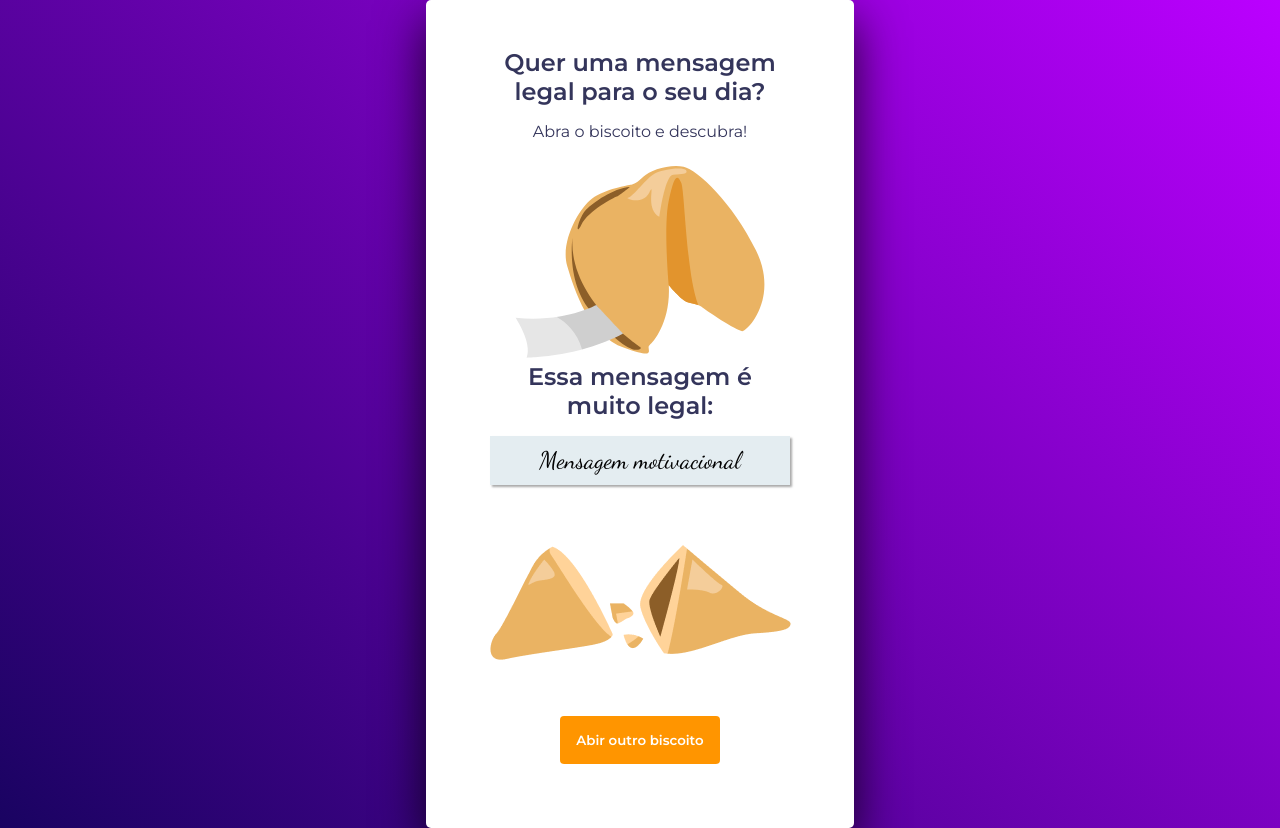
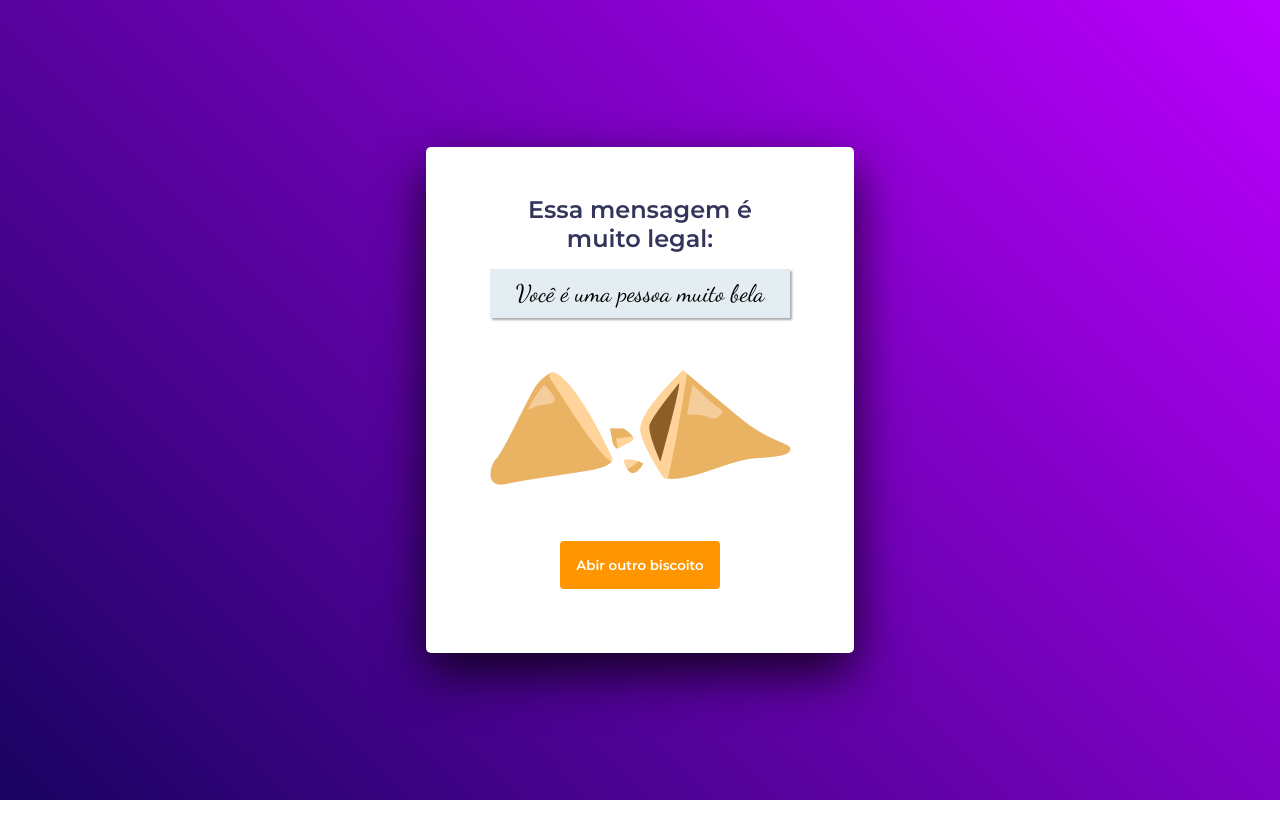
Before and after one commit to annaclaudiasabino/explorer, a plain HTML site: page stage05/Challenge - Biscoito da Sorte/index.html in a window 1280 px wide. Both pictures are taken after a click on the element 640 px from the left and 446 px from the top of the page. After the commit the page ends 800 px from the top, so only its background shows below. Drawn offline with Linux system fonts and the light colour scheme.

Commit message:
projeto finalizado

```diff
--- a/stage05/Challenge - Biscoito da Sorte/index.html
+++ b/stage05/Challenge - Biscoito da Sorte/index.html
@@ -12,7 +12,7 @@
 <body>
     <div class="app">
         <div class="card">
-            <div class="principal-card">
+            <div id="principal-card" class="principal-card active">
                 <h1>Quer uma mensagem legal para o seu dia?</h1>
                 <p>Abra o biscoito e descubra!</p>
                 <div id="cookie">
@@ -27,7 +27,7 @@
                 <div>
                     <img src="assets/biscoito-2.png" alt="biscoito aberto">
                 </div>
-                <button>
+                <button id="new-cookie">
                     Abir outro biscoito
                 </button>
             </div>
--- a/stage05/Challenge - Biscoito da Sorte/src/elements.js
+++ b/stage05/Challenge - Biscoito da Sorte/src/elements.js
@@ -1,3 +1,9 @@
 export const clickCookie = document.getElementById('cookie');
 
 export const resultCookieCard = document.getElementById('secondary-card');
+
+export const principalCard = document.getElementById('principal-card');
+
+export const message = document.getElementById('card-message')
+
+export const newMessage = document.getElementById('new-cookie')
--- a/stage05/Challenge - Biscoito da Sorte/src/event.js
+++ /dev/null
@@ -1,4 +0,0 @@
-import * as el from './elements.js'
-export default function openCookie(e) {
-    el.resultCookieCard.style.display = "flex"
-}
--- /dev/null
+++ b/stage05/Challenge - Biscoito da Sorte/src/events.js
@@ -0,0 +1,21 @@
+import * as el from './elements.js'
+import { messageCookie } from './messagens.js'
+
+export function radomMessage() {
+    const numberPhrase = messageCookie.length
+    let randomPhrase = Math.floor(Math.random() * numberPhrase)
+    el.message.textContent = messageCookie[randomPhrase]
+}
+
+
+export function openCookie() {
+    el.resultCookieCard.classList.add("active");
+    el.principalCard.classList.remove("active");
+    el.message.classList.add('animation-card')
+}
+
+export function newCookie() {
+    el.resultCookieCard.classList.remove("active");
+    el.principalCard.classList.add("active");
+    el.message.classList.remove('animation-card')
+}
--- a/stage05/Challenge - Biscoito da Sorte/src/main.js
+++ b/stage05/Challenge - Biscoito da Sorte/src/main.js
@@ -1,5 +1,11 @@
 import * as el from './elements.js'
+import * as ev from './events.js'
 
 el.clickCookie.addEventListener('click', () => {
-    el.resultCookieCard.style.display = "flex"
+    ev.openCookie()
+    ev.radomMessage()
 })
+
+el.newMessage.addEventListener('click', () => {
+    ev.newCookie()
+})
--- /dev/null
+++ b/stage05/Challenge - Biscoito da Sorte/src/messagens.js
@@ -0,0 +1,11 @@
+export const messageCookie = [
+    "Tenha um bom dia",
+    "Você é uma pessoa muito bela",
+    "Você tem ótimas qualidades",
+    "Nunca chore por quem não merece suas lágrimas",
+    "Dê valor as pessoas que te dão valor",
+    "Seja sua melhor versão",
+    "Seja hoje quem você quer ser amanhã",
+    "Seja sua melhor versão",
+    "Não tenha medo de ser feliz"
+]
--- a/stage05/Challenge - Biscoito da Sorte/style.css
+++ b/stage05/Challenge - Biscoito da Sorte/style.css
@@ -31,13 +31,17 @@ h1, h2 {
     box-shadow: 0px 20px 50px 0px rgba(0, 0, 0, 0.80);
 }
 
-.card img {
+#cookie img {
     margin-top: .5rem;
     cursor: pointer;
 }
 
+#cookie img:hover {
+    animation: animationCookie 0.2s infinite;
+}
+
 .principal-card {
-    display: flex;
+    display: none;
     flex-direction: column;
     gap: 1rem;
     justify-content: center;
@@ -45,12 +49,24 @@ h1, h2 {
 }
 
 .secondary-card {
-    display: flex;
+    display: none;
     gap: 3.25rem;
     flex-direction: column;
     justify-content: center;
     align-items: center;
     display: none;
+}
+
+.animation-card {
+    animation: scale 1s forwards;
+}
+
+.secondary-card p {
+    text-align: center;
+}
+
+.active {
+    display: flex!important;
 }
 
 button {
@@ -82,3 +98,26 @@ button:hover {
     font-size: 1.5rem;
     color: #000;
 }
+
+@keyframes animationCookie {
+    0% {margin-left: 0;}
+    25% {
+        transform: rotate(10deg);
+        margin-left: 5px;
+    }
+    50% {margin-left: 0;}
+    75% {
+        transform: rotate(-10deg);
+        margin-left: -5px;}
+    100% {margin-left: 0;}
+}
+
+@keyframes scale {
+    0% {
+        opacity: 0;
+        transform: translateY(100%);
+    }
+    100% {
+        opacity: 1;
+        transform: translateY(0%);}
+}
```
